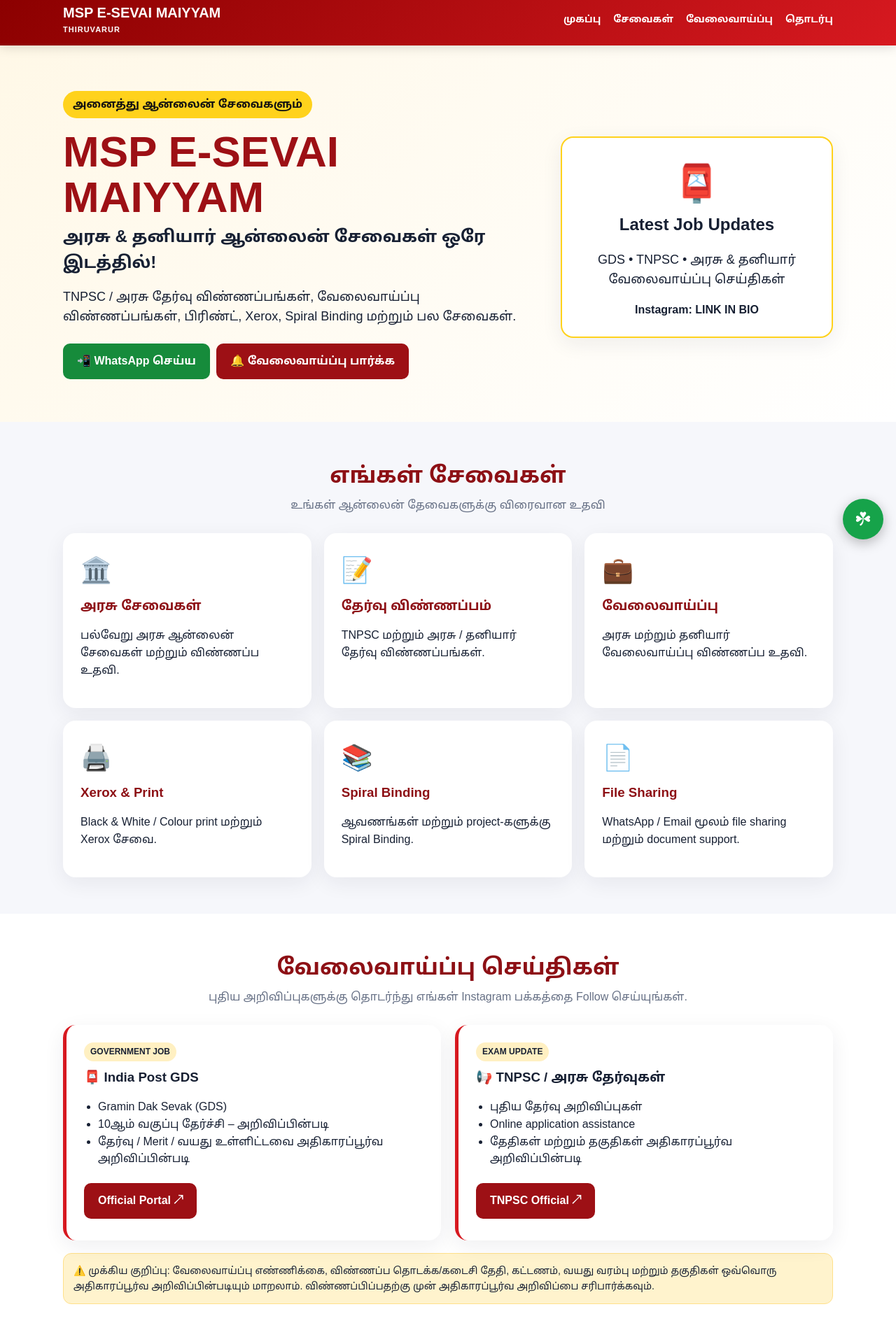
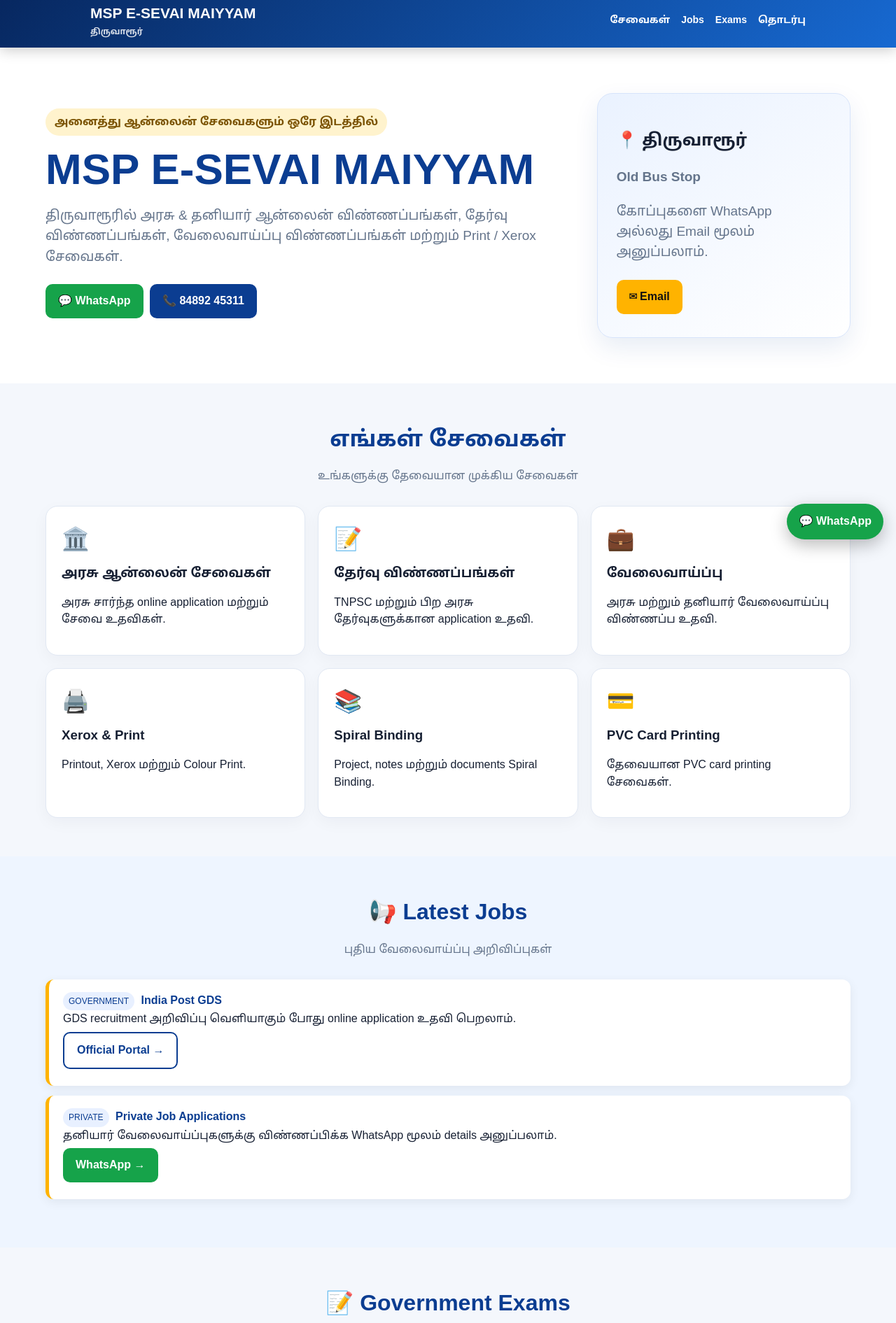
Before and after one commit to mspesevaicenter/msp-e-sevai, a plain HTML site: page index.html in a window 1280 px wide. Shown: the part 11-1902 px from the top of the page at 70% size. Drawn offline with Linux system fonts and the light colour scheme.

Commit message:
Add files via upload

```diff
--- a/index.html
+++ b/index.html
@@ -1,100 +1,69 @@
-<!DOCTYPE html>
-<html lang="ta">
-<head>
-<meta charset="UTF-8">
-<meta name="viewport" content="width=device-width, initial-scale=1.0">
-<meta name="description" content="MSP E-SEVAI MAIYYAM - Government and private online services, exam applications, print, xerox and job updates in Thiruvarur.">
-<title>MSP E-SEVAI MAIYYAM | Thiruvarur</title>
+<!doctype html>
+<html lang="ta"><head>
+<meta charset="utf-8"><meta name="viewport" content="width=device-width,initial-scale=1">
+<meta name="description" content="MSP E-SEVAI MAIYYAM - திருவாரூர்">
+<title>MSP E-SEVAI MAIYYAM | திருவாரூர்</title>
 <style>
-*{box-sizing:border-box} body{margin:0;font-family:Arial,"Noto Sans Tamil",sans-serif;background:#f6f7fb;color:#172033;line-height:1.55}
-a{text-decoration:none;color:inherit}.container{width:min(1100px,92%);margin:auto}
-header{background:linear-gradient(135deg,#8b0000,#d71920);color:#fff;position:sticky;top:0;z-index:10;box-shadow:0 3px 15px #0002}
-.nav{display:flex;align-items:center;justify-content:space-between;padding:14px 0}.logo{font-weight:900;font-size:20px}.logo small{display:block;font-size:11px;letter-spacing:1px}
-nav a{margin-left:18px;font-weight:700;font-size:14px}.hero{background:linear-gradient(135deg,#fff8e7,#fff);padding:65px 0 55px}
-.hero-grid{display:grid;grid-template-columns:1.4fr .8fr;gap:30px;align-items:center}.badge{display:inline-block;background:#ffd21c;color:#111;padding:7px 14px;border-radius:30px;font-weight:800}
-h1{font-size:clamp(34px,6vw,62px);margin:15px 0 5px;color:#9d1015;line-height:1.05}.hero h2{margin:0 0 15px;font-size:24px}.hero p{font-size:18px}
-.btn{display:inline-block;padding:13px 20px;border-radius:10px;font-weight:800;margin:6px 5px 6px 0}.primary{background:#168b3b;color:#fff}.secondary{background:#9d1015;color:#fff}.card{background:#fff;border-radius:18px;padding:25px;box-shadow:0 8px 30px #17203312}
-.hero-card{text-align:center;border:2px solid #ffd21c}.hero-card .big{font-size:52px}
-section{padding:52px 0}.title{text-align:center;margin-bottom:28px}.title h2{font-size:32px;margin:0;color:#8d1015}.title p{margin:5px 0;color:#667085}
-.grid{display:grid;grid-template-columns:repeat(3,1fr);gap:18px}.service h3{margin:8px 0;color:#8d1015}.icon{font-size:36px}
-.jobs{display:grid;grid-template-columns:repeat(2,1fr);gap:20px}.job{border-left:5px solid #d71920}.job .tag{display:inline-block;background:#fff0c2;padding:4px 9px;border-radius:20px;font-size:12px;font-weight:800}
-.job h3{margin:8px 0}.job ul{padding-left:20px}
-.notice{background:#fff3cd;border:1px solid #ffe08a;border-radius:12px;padding:14px;margin-top:18px;font-size:14px}
-.contact{background:#101a33;color:#fff}.contact .title h2{color:#ffd21c}.contact-grid{display:grid;grid-template-columns:repeat(3,1fr);gap:18px}.contact-card{background:#182440;border-radius:15px;padding:20px}
-footer{background:#080e1d;color:#b9c1d1;text-align:center;padding:25px;font-size:13px}
-.float{position:fixed;right:18px;bottom:18px;background:#16a34a;color:#fff;width:58px;height:58px;border-radius:50%;display:flex;align-items:center;justify-content:center;font-size:28px;box-shadow:0 5px 18px #0004;z-index:20}
-@media(max-width:800px){nav{display:none}.hero-grid,.grid,.jobs,.contact-grid{grid-template-columns:1fr}.hero{padding:45px 0}.hero-card{order:-1}section{padding:38px 0}}
-</style>
-</head>
-<body>
-<header>
-  <div class="container nav">
-    <a class="logo" href="#home">MSP E-SEVAI MAIYYAM<small>THIRUVARUR</small></a>
-    <nav><a href="#home">முகப்பு</a><a href="#services">சேவைகள்</a><a href="#jobs">வேலைவாய்ப்பு</a><a href="#contact">தொடர்பு</a></nav>
-  </div>
-</header>
+:root{--b:#0b3d91;--b2:#1769d1;--g:#ffb300;--w:#16a34a;--t:#172033;--m:#64748b;--bg:#f4f7fc}
+*{box-sizing:border-box}html{scroll-behavior:smooth}body{margin:0;font-family:Arial,"Noto Sans Tamil",sans-serif;color:var(--t);background:var(--bg);line-height:1.55}
+header{position:sticky;top:0;z-index:10;background:linear-gradient(135deg,#07275f,#1769d1);color:#fff;box-shadow:0 4px 18px #0003}
+nav{max-width:1150px;margin:auto;padding:14px 5%;display:flex;align-items:center;justify-content:space-between;gap:15px}.brand{font-weight:900;font-size:21px}.brand small{display:block;font-size:12px;opacity:.85}
+nav a{color:#fff;text-decoration:none;margin-left:16px;font-weight:700;font-size:14px}
+.hero{background:#fff;padding:65px 5%}.hero-grid{max-width:1150px;margin:auto;display:grid;grid-template-columns:1.35fr .65fr;gap:35px;align-items:center}
+.badge{display:inline-block;background:#fff3cd;color:#7a5200;border-radius:30px;padding:7px 13px;font-weight:800}
+h1{font-size:clamp(36px,6vw,62px);line-height:1.05;margin:15px 0 12px;color:var(--b)}.hero p{font-size:19px;color:var(--m)}
+.btn{display:inline-block;padding:12px 18px;border-radius:10px;text-decoration:none;font-weight:800;margin:6px 5px 6px 0}.gold{background:var(--g);color:#111}.wa{background:var(--w);color:#fff}.blue{background:var(--b);color:#fff}.outline{border:2px solid var(--b);color:var(--b)}
+.hero-card{background:linear-gradient(145deg,#eaf2ff,#fff);border:1px solid #d7e4fb;padding:27px;border-radius:22px;box-shadow:0 14px 35px #0b3d9118}
+section{padding:55px 5%}.wrap{max-width:1150px;margin:auto}.title{text-align:center;margin-bottom:30px}.title h2{font-size:32px;margin:0 0 7px;color:var(--b)}.title p{color:var(--m)}
+.grid{display:grid;grid-template-columns:repeat(3,1fr);gap:18px}.card{background:#fff;border:1px solid #e1e8f3;border-radius:17px;padding:22px;box-shadow:0 7px 22px #1720330a}.card h3{margin:8px 0}.icon{font-size:32px}
+.notice{border-left:5px solid var(--g);background:#fff;padding:18px 20px;border-radius:12px;margin-bottom:14px;box-shadow:0 4px 15px #0001}.notice strong{color:var(--b)}.tag{display:inline-block;font-size:12px;background:#e8f0ff;color:var(--b);padding:4px 8px;border-radius:20px;margin-right:5px}
+.contact{background:#092d6b;color:#fff}.contact .title h2{color:#fff}.contact .title p{color:#dbe7fb}.contact .card a{color:var(--b)}
+footer{background:#061d42;color:#cbd7ea;text-align:center;padding:25px 5%}.float{position:fixed;right:18px;bottom:18px;background:#16a34a;color:#fff;text-decoration:none;border-radius:50px;padding:13px 17px;font-weight:900;box-shadow:0 8px 25px #0004;z-index:20}
+@media(max-width:800px){nav a{display:none}.hero-grid,.grid{grid-template-columns:1fr}.hero{padding-top:45px}section{padding:42px 5%}}
+</style></head><body>
+<header><nav><div class="brand">MSP E-SEVAI MAIYYAM<small>திருவாரூர்</small></div>
+<div><a href="#services">சேவைகள்</a><a href="#jobs">Jobs</a><a href="#exams">Exams</a><a href="#contact">தொடர்பு</a></div></nav></header>
+<a class="float" href="https://wa.me/918489245311?text=வணக்கம்%20MSP%20E-Sevai%20Maiyyam" target="_blank">💬 WhatsApp</a>
 
-<main id="home">
-<section class="hero">
-<div class="container hero-grid">
-<div>
-<span class="badge">அனைத்து ஆன்லைன் சேவைகளும்</span>
+<section class="hero"><div class="hero-grid"><div>
+<span class="badge">அனைத்து ஆன்லைன் சேவைகளும் ஒரே இடத்தில்</span>
 <h1>MSP E-SEVAI MAIYYAM</h1>
-<h2>அரசு & தனியார் ஆன்லைன் சேவைகள் ஒரே இடத்தில்!</h2>
-<p>TNPSC / அரசு தேர்வு விண்ணப்பங்கள், வேலைவாய்ப்பு விண்ணப்பங்கள், பிரிண்ட், Xerox, Spiral Binding மற்றும் பல சேவைகள்.</p>
-<a class="btn primary" href="https://wa.me/918489245311?text=வணக்கம்%20MSP%20E-Sevai%20Maiyyam%20சேவைகள்%20தேவை." target="_blank">📲 WhatsApp செய்ய</a>
-<a class="btn secondary" href="#jobs">🔔 வேலைவாய்ப்பு பார்க்க</a>
-</div>
-<div class="card hero-card"><div class="big">📮</div><h2>Latest Job Updates</h2><p>GDS • TNPSC • அரசு & தனியார் வேலைவாய்ப்பு செய்திகள்</p><strong>Instagram: LINK IN BIO</strong></div>
-</div>
-</section>
+<p>திருவாரூரில் அரசு & தனியார் ஆன்லைன் விண்ணப்பங்கள், தேர்வு விண்ணப்பங்கள், வேலைவாய்ப்பு விண்ணப்பங்கள் மற்றும் Print / Xerox சேவைகள்.</p>
+<a class="btn wa" href="https://wa.me/918489245311?text=வணக்கம்%20MSP%20E-Sevai%20Maiyyam" target="_blank">💬 WhatsApp</a>
+<a class="btn blue" href="tel:+918489245311">📞 84892 45311</a></div>
+<div class="hero-card"><h2>📍 திருவாரூர்</h2><p><b>Old Bus Stop</b></p><p>கோப்புகளை WhatsApp அல்லது Email மூலம் அனுப்பலாம்.</p>
+<a class="btn gold" href="mailto:mspesevaicenter@gmail.com">✉ Email</a></div></div></section>
 
-<section id="services">
-<div class="container">
-<div class="title"><h2>எங்கள் சேவைகள்</h2><p>உங்கள் ஆன்லைன் தேவைகளுக்கு விரைவான உதவி</p></div>
+<section id="services"><div class="wrap"><div class="title"><h2>எங்கள் சேவைகள்</h2><p>உங்களுக்கு தேவையான முக்கிய சேவைகள்</p></div>
 <div class="grid">
-<div class="card service"><div class="icon">🏛️</div><h3>அரசு சேவைகள்</h3><p>பல்வேறு அரசு ஆன்லைன் சேவைகள் மற்றும் விண்ணப்ப உதவி.</p></div>
-<div class="card service"><div class="icon">📝</div><h3>தேர்வு விண்ணப்பம்</h3><p>TNPSC மற்றும் அரசு / தனியார் தேர்வு விண்ணப்பங்கள்.</p></div>
-<div class="card service"><div class="icon">💼</div><h3>வேலைவாய்ப்பு</h3><p>அரசு மற்றும் தனியார் வேலைவாய்ப்பு விண்ணப்ப உதவி.</p></div>
-<div class="card service"><div class="icon">🖨️</div><h3>Xerox & Print</h3><p>Black & White / Colour print மற்றும் Xerox சேவை.</p></div>
-<div class="card service"><div class="icon">📚</div><h3>Spiral Binding</h3><p>ஆவணங்கள் மற்றும் project-களுக்கு Spiral Binding.</p></div>
-<div class="card service"><div class="icon">📄</div><h3>File Sharing</h3><p>WhatsApp / Email மூலம் file sharing மற்றும் document support.</p></div>
-</div>
-</div>
-</section>
+<div class="card"><div class="icon">🏛️</div><h3>அரசு ஆன்லைன் சேவைகள்</h3><p>அரசு சார்ந்த online application மற்றும் சேவை உதவிகள்.</p></div>
+<div class="card"><div class="icon">📝</div><h3>தேர்வு விண்ணப்பங்கள்</h3><p>TNPSC மற்றும் பிற அரசு தேர்வுகளுக்கான application உதவி.</p></div>
+<div class="card"><div class="icon">💼</div><h3>வேலைவாய்ப்பு</h3><p>அரசு மற்றும் தனியார் வேலைவாய்ப்பு விண்ணப்ப உதவி.</p></div>
+<div class="card"><div class="icon">🖨️</div><h3>Xerox & Print</h3><p>Printout, Xerox மற்றும் Colour Print.</p></div>
+<div class="card"><div class="icon">📚</div><h3>Spiral Binding</h3><p>Project, notes மற்றும் documents Spiral Binding.</p></div>
+<div class="card"><div class="icon">💳</div><h3>PVC Card Printing</h3><p>தேவையான PVC card printing சேவைகள்.</p></div>
+</div></div></section>
 
-<section id="jobs" style="background:#fff">
-<div class="container">
-<div class="title"><h2>வேலைவாய்ப்பு செய்திகள்</h2><p>புதிய அறிவிப்புகளுக்கு தொடர்ந்து எங்கள் Instagram பக்கத்தை Follow செய்யுங்கள்.</p></div>
-<div class="jobs">
-<div class="card job">
-<span class="tag">GOVERNMENT JOB</span><h3>📮 India Post GDS</h3>
-<ul><li>Gramin Dak Sevak (GDS)</li><li>10ஆம் வகுப்பு தேர்ச்சி – அறிவிப்பின்படி</li><li>தேர்வு / Merit / வயது உள்ளிட்டவை அதிகாரப்பூர்வ அறிவிப்பின்படி</li></ul>
-<a class="btn secondary" href="https://www.indiapostgdsonline.gov.in/" target="_blank">Official Portal ↗</a>
-</div>
-<div class="card job">
-<span class="tag">EXAM UPDATE</span><h3>📢 TNPSC / அரசு தேர்வுகள்</h3>
-<ul><li>புதிய தேர்வு அறிவிப்புகள்</li><li>Online application assistance</li><li>தேதிகள் மற்றும் தகுதிகள் அதிகாரப்பூர்வ அறிவிப்பின்படி</li></ul>
-<a class="btn secondary" href="https://www.tnpsc.gov.in/" target="_blank">TNPSC Official ↗</a>
-</div>
-</div>
-<div class="notice">⚠️ முக்கிய குறிப்பு: வேலைவாய்ப்பு எண்ணிக்கை, விண்ணப்ப தொடக்க/கடைசி தேதி, கட்டணம், வயது வரம்பு மற்றும் தகுதிகள் ஒவ்வொரு அதிகாரப்பூர்வ அறிவிப்பின்படியும் மாறலாம். விண்ணப்பிப்பதற்கு முன் அதிகாரப்பூர்வ அறிவிப்பை சரிபார்க்கவும்.</div>
-</div>
-</section>
+<section id="jobs" style="background:#eef5ff"><div class="wrap"><div class="title"><h2>📢 Latest Jobs</h2><p>புதிய வேலைவாய்ப்பு அறிவிப்புகள்</p></div>
+<div class="notice"><span class="tag">GOVERNMENT</span> <strong>India Post GDS</strong><br>GDS recruitment அறிவிப்பு வெளியாகும் போது online application உதவி பெறலாம்.<br>
+<a class="btn outline" href="https://indiapostgdsonline.gov.in/" target="_blank">Official Portal →</a></div>
+<div class="notice"><span class="tag">PRIVATE</span> <strong>Private Job Applications</strong><br>தனியார் வேலைவாய்ப்புகளுக்கு விண்ணப்பிக்க WhatsApp மூலம் details அனுப்பலாம்.<br>
+<a class="btn wa" href="https://wa.me/918489245311?text=Private%20Job%20விவரங்கள்%20வேண்டும்" target="_blank">WhatsApp →</a></div>
+</div></section>
 
-<section class="contact" id="contact">
-<div class="container">
-<div class="title"><h2>தொடர்பு கொள்ள</h2><p>Online application மற்றும் சேவைகளுக்கு WhatsApp செய்யுங்கள்.</p></div>
-<div class="contact-grid">
-<div class="contact-card"><h3>📍 முகவரி</h3><p>Old Bus Stop,<br>Thiruvarur, Tamil Nadu</p></div>
-<div class="contact-card"><h3>📞 Phone / WhatsApp</h3><p><a href="tel:+918489245311">84892 45311</a></p><a class="btn primary" href="https://wa.me/918489245311" target="_blank">WhatsApp Now</a></div>
-<div class="contact-card"><h3>✉️ Email</h3><p><a href="mailto:mspesevaicenter@gmail.com">mspesevaicenter@gmail.com</a></p></div>
-</div>
-</div>
-</section>
-</main>
+<section id="exams"><div class="wrap"><div class="title"><h2>📝 Government Exams</h2><p>தேர்வு விண்ணப்ப உதவி</p></div>
+<div class="grid">
+<div class="card"><h3>TNPSC Group 2 / 2A</h3><p>Online application மற்றும் document upload உதவி.</p><a class="btn outline" href="https://www.tnpsc.gov.in/" target="_blank">TNPSC Official →</a></div>
+<div class="card"><h3>India Post GDS</h3><p>GDS application மற்றும் related online assistance.</p><a class="btn outline" href="https://indiapostgdsonline.gov.in/" target="_blank">GDS Official →</a></div>
+<div class="card"><h3>Other Exams</h3><p>புதிய அரசு தேர்வுகள் பற்றிய தகவல்களுக்கு WhatsApp செய்யுங்கள்.</p><a class="btn wa" href="https://wa.me/918489245311?text=Latest%20Exam%20விவரங்கள்%20வேண்டும்" target="_blank">Get Updates →</a></div>
+</div></div></section>
 
-<a class="float" href="https://wa.me/918489245311" target="_blank" aria-label="WhatsApp">☘</a>
-<footer>© 2026 MSP E-SEVAI MAIYYAM • Thiruvarur • All rights reserved.</footer>
-</body>
-</html>
+<section id="contact" class="contact"><div class="wrap"><div class="title"><h2>தொடர்பு கொள்ள</h2><p>MSP E-SEVAI MAIYYAM — திருவாரூர்</p></div>
+<div class="grid">
+<div class="card"><h3>📍 முகவரி</h3><p>Old Bus Stop,<br>Thiruvarur, Tamil Nadu</p></div>
+<div class="card"><h3>📞 Mobile / WhatsApp</h3><p><a href="tel:+918489245311">84892 45311</a></p></div>
+<div class="card"><h3>✉ Email</h3><p><a href="mailto:mspesevaicenter@gmail.com">mspesevaicenter@gmail.com</a></p></div>
+</div><br><div style="text-align:center"><a class="btn gold" href="https://www.google.com/maps/search/?api=1&query=Old%20Bus%20Stop%20Thiruvarur" target="_blank">📍 Open Google Maps</a></div>
+</div></section>
+<footer>© 2026 MSP E-SEVAI MAIYYAM, Thiruvarur. All Rights Reserved.</footer>
+</body></html>
```
